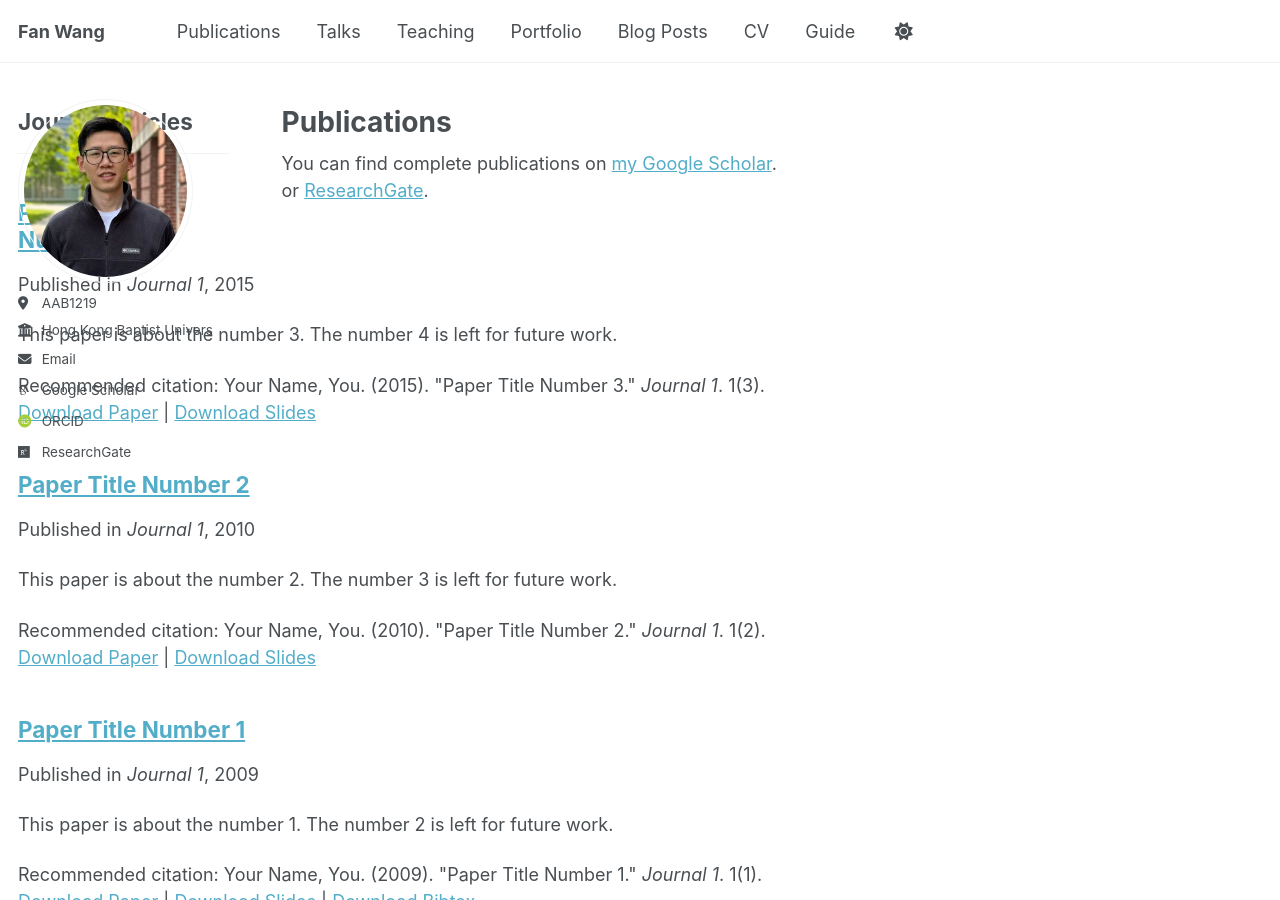
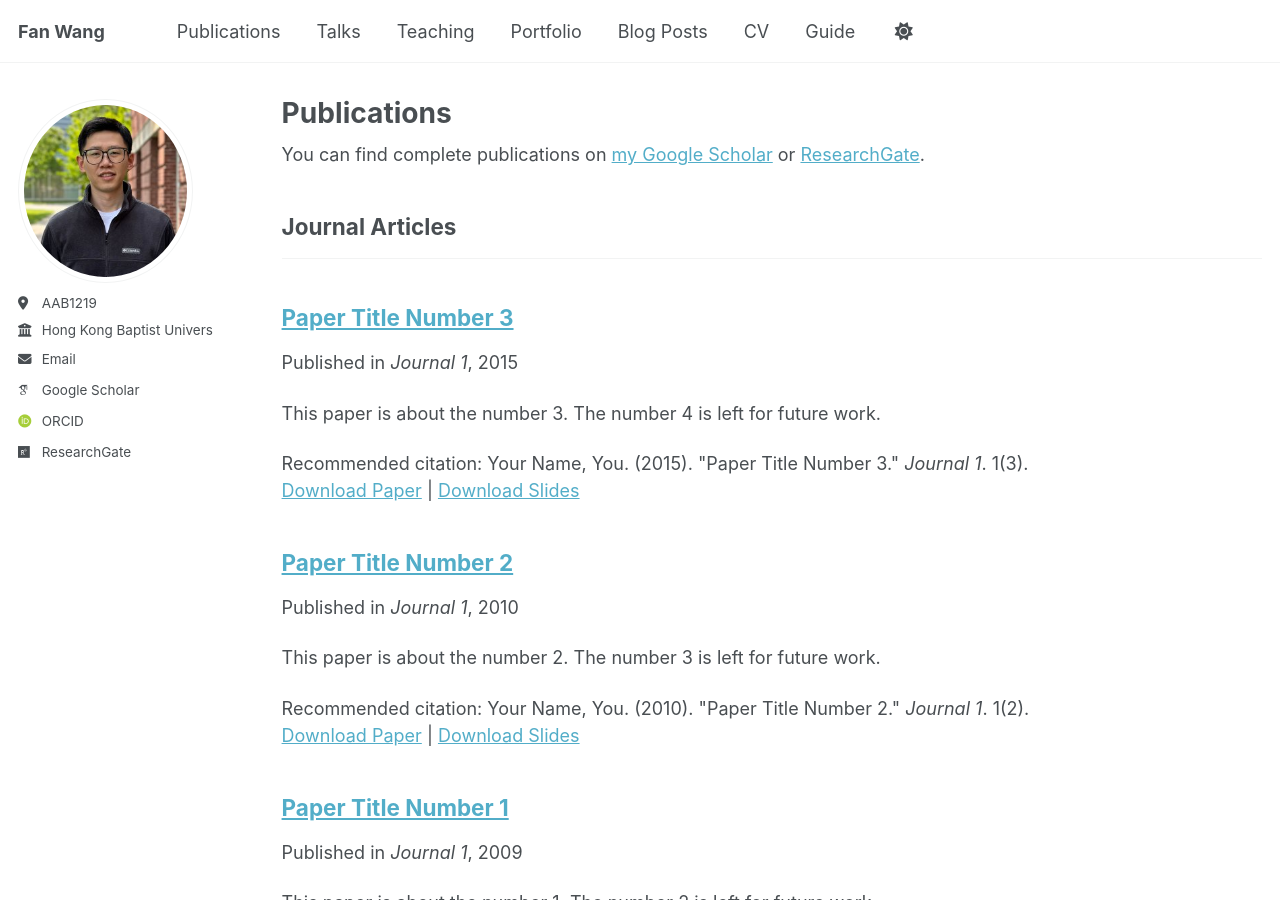
Before and after one commit to fanwang1/fanwang1.github.io, a Jekyll site: the page built from _pages/publications.html, in a window 1280 px wide and 900 px high. Built offline with Jekyll 4.4.1, drawn with Linux system fonts in a browser that asks for light colours; some web fonts are replaced; a script that is not in the unit is left out.

Commit message:
publications.html

```diff
--- a/_pages/publications.html
+++ b/_pages/publications.html
@@ -6,7 +6,7 @@ author_profile: true
 ---
 
 {% if site.author.googlescholar %}
-  <div class="wordwrap">You can find complete publications on <a href="{{site.author.googlescholar}}">my Google Scholar</a>.</div> or <a href="{{site.author.researchgate}}">ResearchGate</a>.</div>
+  <div class="wordwrap">You can find complete publications on <a href="{{site.author.googlescholar}}">my Google Scholar</a> or <a href="{{site.author.researchgate}}">ResearchGate</a>.</div>
 {% endif %}
 
 {% include base_path %}
```
